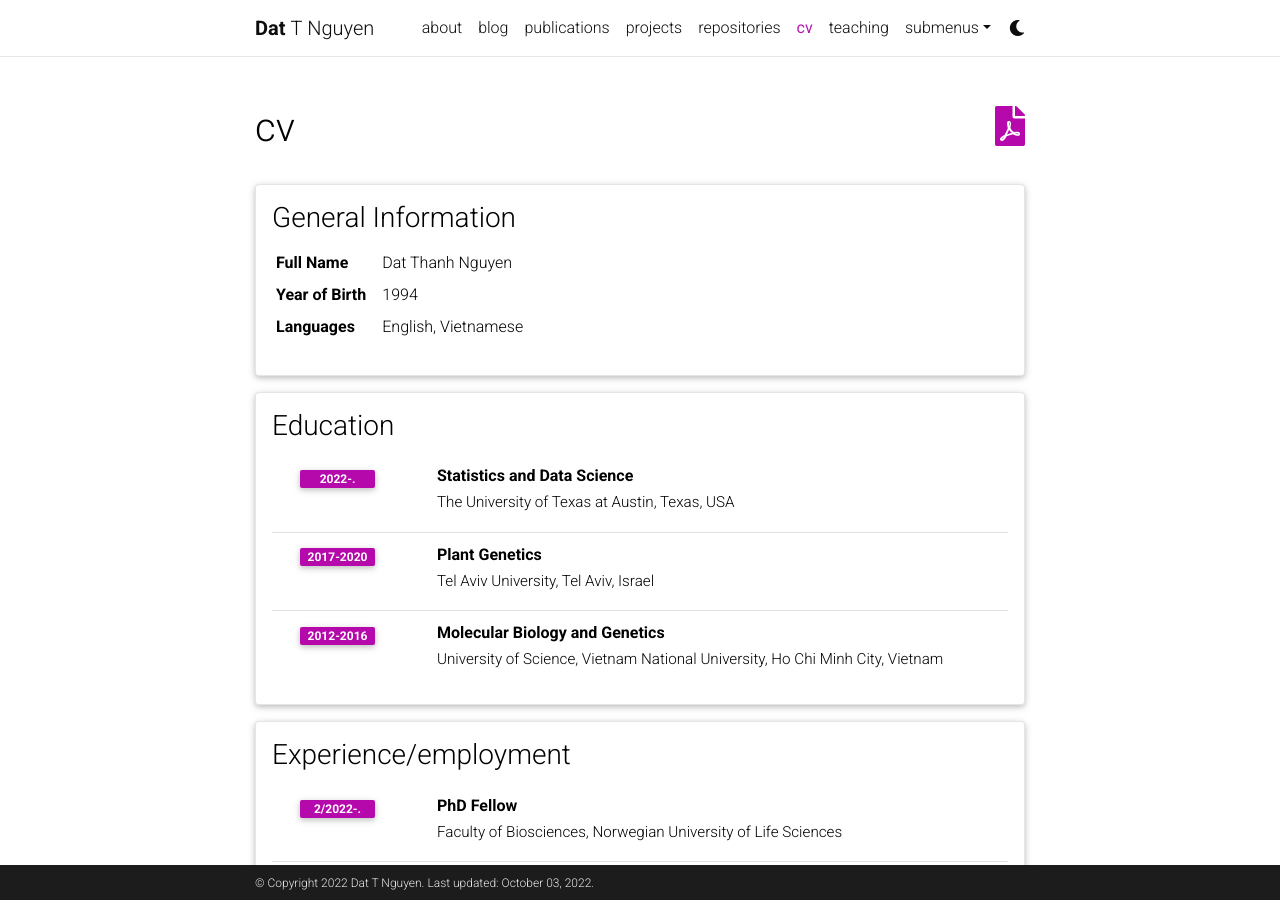
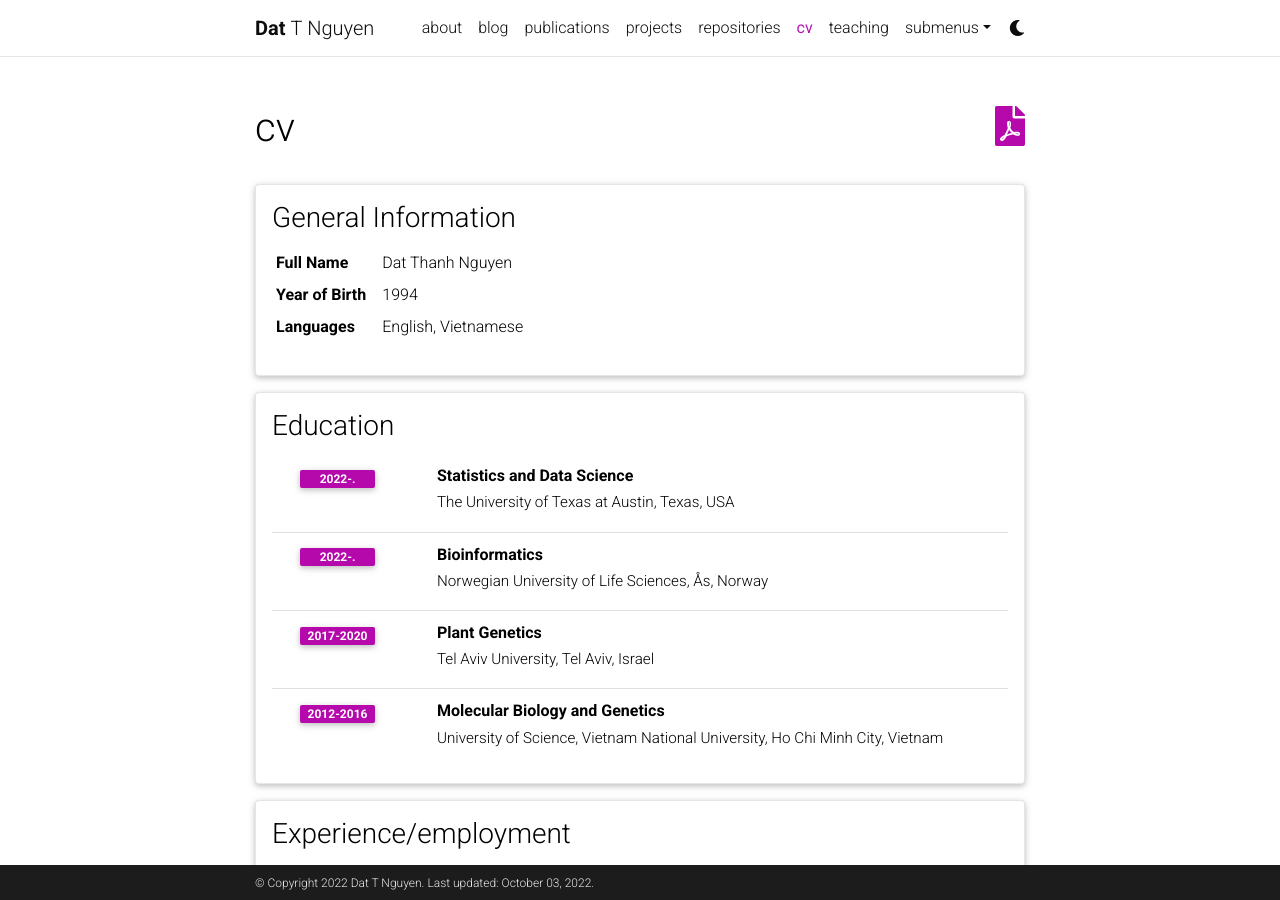
Before and after one commit to datngu/academic, a Jekyll site: the page built from _pages/cv.md, in a window 1280 px wide and 900 px high. Built offline with Jekyll 4.4.1, drawn with Linux system fonts in a browser that asks for light colours; comment, search, counter and statistics services are not loaded; a style sheet for code colours, icons or effects is not loaded.

Commit message:
update info

```diff
--- a/_data/cv.yml
+++ b/_data/cv.yml
@@ -15,6 +15,12 @@
       institution: The University of Texas at Austin, Texas, USA
       year: 2022-.
       description:
+
+    - title: Bioinformatics
+      institution: Norwegian University of Life Sciences, Ås, Norway
+      year: 2022-.
+      description:
+
 
     - title: Plant Genetics
       institution: Tel Aviv University, Tel Aviv, Israel
```
